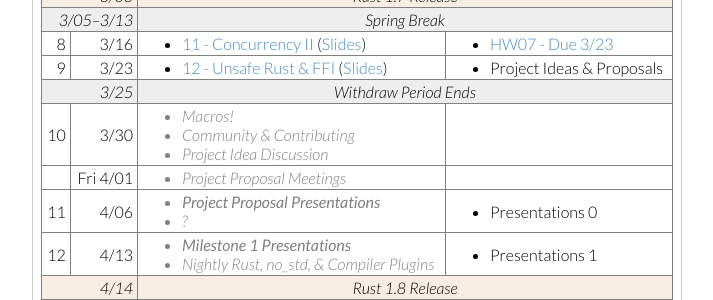
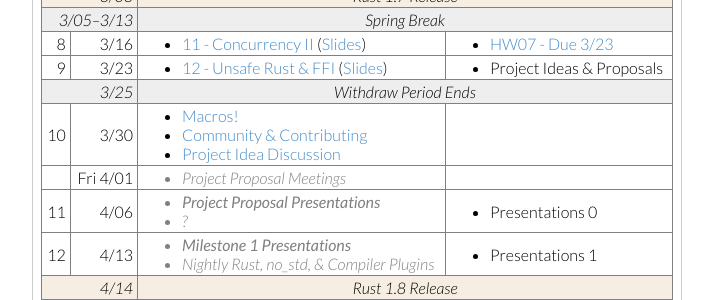
Before and after one commit to cis198-2016s/cis198-2016s.github.io, a Jekyll site: the page built from schedule/index.html, in a window 1280 px wide. Shown: the part 596-896 px from the top of the page, without its empty margins (283-996 px from the left). Built offline with Jekyll 4.4.1, drawn with Linux system fonts in a browser that asks for light colours.

```diff
--- a/schedule/index.html
+++ b/schedule/index.html
@@ -179,13 +179,14 @@ permalink: /schedule/
       <tr class="schedevent"> <td colspan=2>3/25 <td colspan=2>Withdraw Period Ends
       <tr>
         <td>10 <td>3/30
-        <td class="tentative">
+        <td>
           <ul>
-            <li>
-                Macros!
-            <li>
-                Community &amp; Contributing
-            <li>Project Idea Discussion
+            <li><a href="https://github.com/cis198-2016s/slides/blob/gh-pages/13/content.md">
+                Macros!</a>
+            <li><a href="https://github.com/cis198-2016s/slides/blob/gh-pages/14/content.md">
+                Community &amp; Contributing</a>
+            <li><a href="https://piazza.com/class/iiksjduyiy773s?cid=109">
+                Project Idea Discussion</a>
           </ul>
         <td>
       <tr>
```
